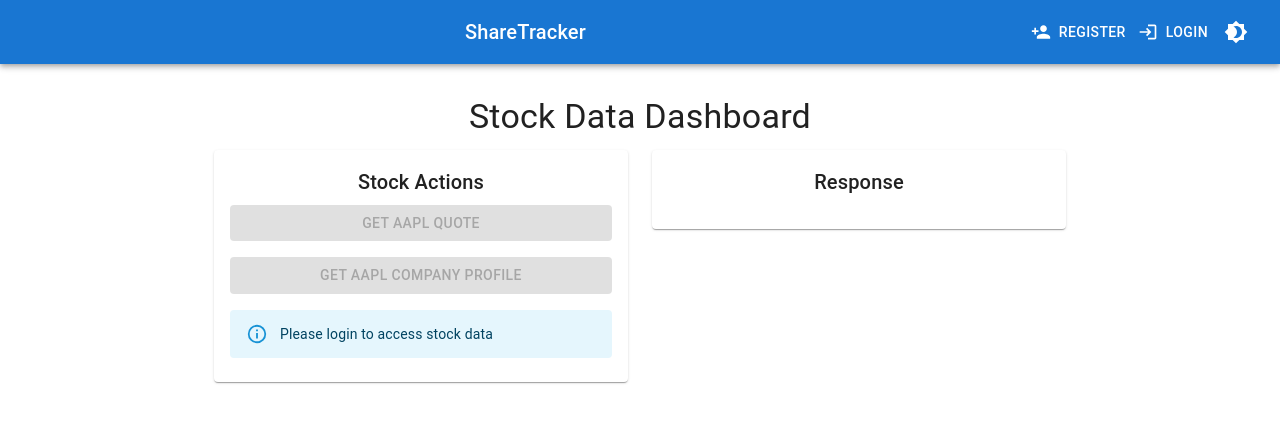
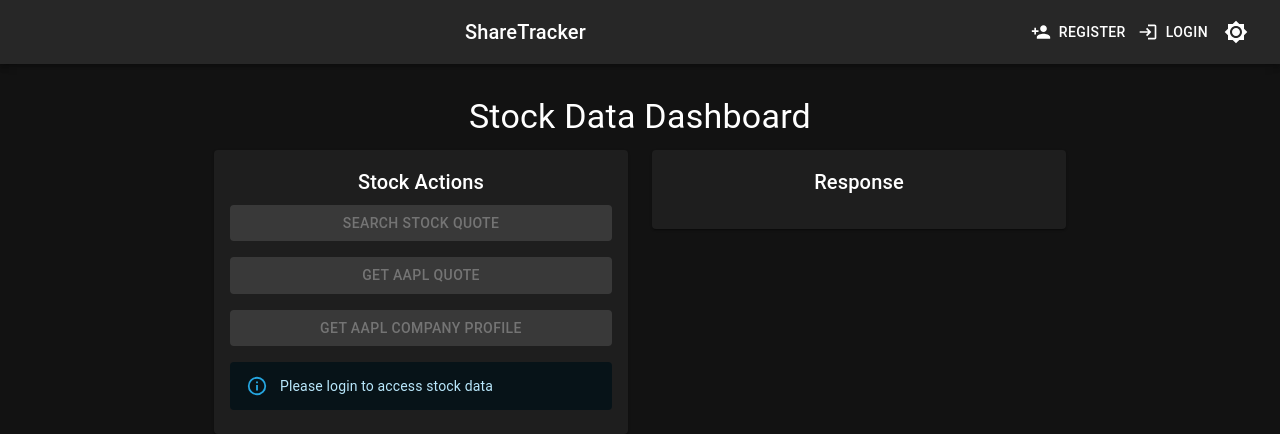
Before and after one commit to harver2001/stockyard_full_stack, a React (Create React App) app in the folder frontend/reactjs/stock-auth-tester/: page / in a window 1280 px wide. Shown: the top 434 px of the page. Built offline with nearby package versions, Linux system fonts and the light colour scheme; no server answers.

Commit message:
symbol list API method in progress

```diff
--- a/frontend/reactjs/stock-auth-tester/src/App.js
+++ b/frontend/reactjs/stock-auth-tester/src/App.js
@@ -29,7 +29,8 @@ function App() {
   const [loginForm, setLoginForm] = useState({ username_or_email: '', password: '' });
   const [registerForm, setRegisterForm] = useState({ username: '', email: '', password: '' });
   const [loading, setLoading] = useState(false);
-  const [darkMode, setDarkMode] = useState(false);
+  const [darkMode, setDarkMode] = useState(true);
+  const [searchQuote, setSearchQuote] = useState('');
 
   const API_BASE_AUTH = process.env.REACT_APP_API_URL || 'http://localhost:5001';
   const API_BASE_STOCK = process.env.REACT_APP_STOCK_URL || 'http://localhost:5002';
@@ -180,6 +181,14 @@ function App() {
                   <Typography variant="h6" gutterBottom>
                     Stock Actions
                   </Typography>
+                  <Button
+                    variant="contained"
+                    color="primary"
+                    fullWidth
+                    sx={{ mb: 2 }}
+                    onClick={getStockQuote}
+                    disabled={!token}
+                  >Search Stock Quote</Button>
                   <Button
                     variant="contained"
                     color="primary"
```
Also changed, not shown: 1 other file (tests, documents, lock files or other folders). Lines whose indentation alone changed are shown as unchanged.
